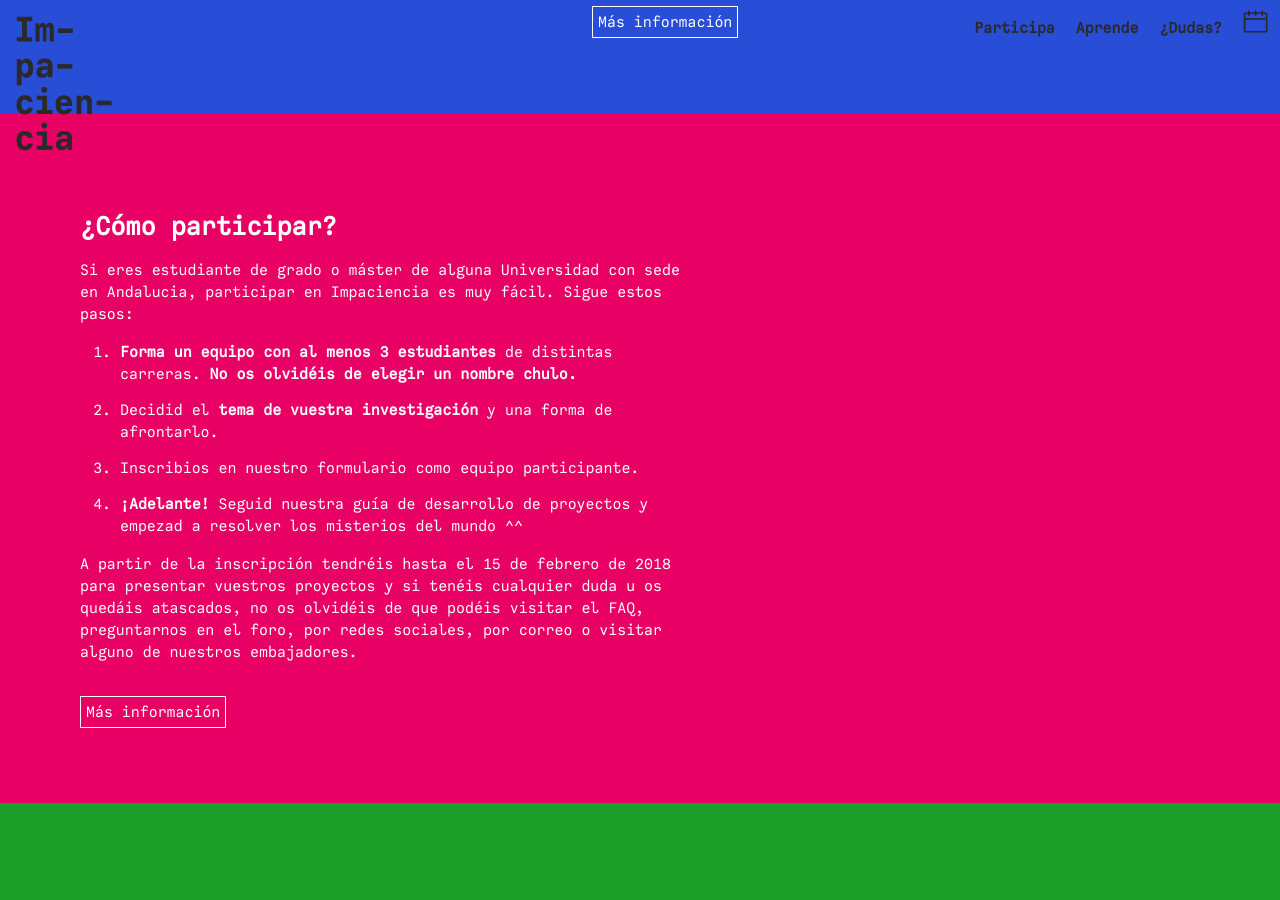
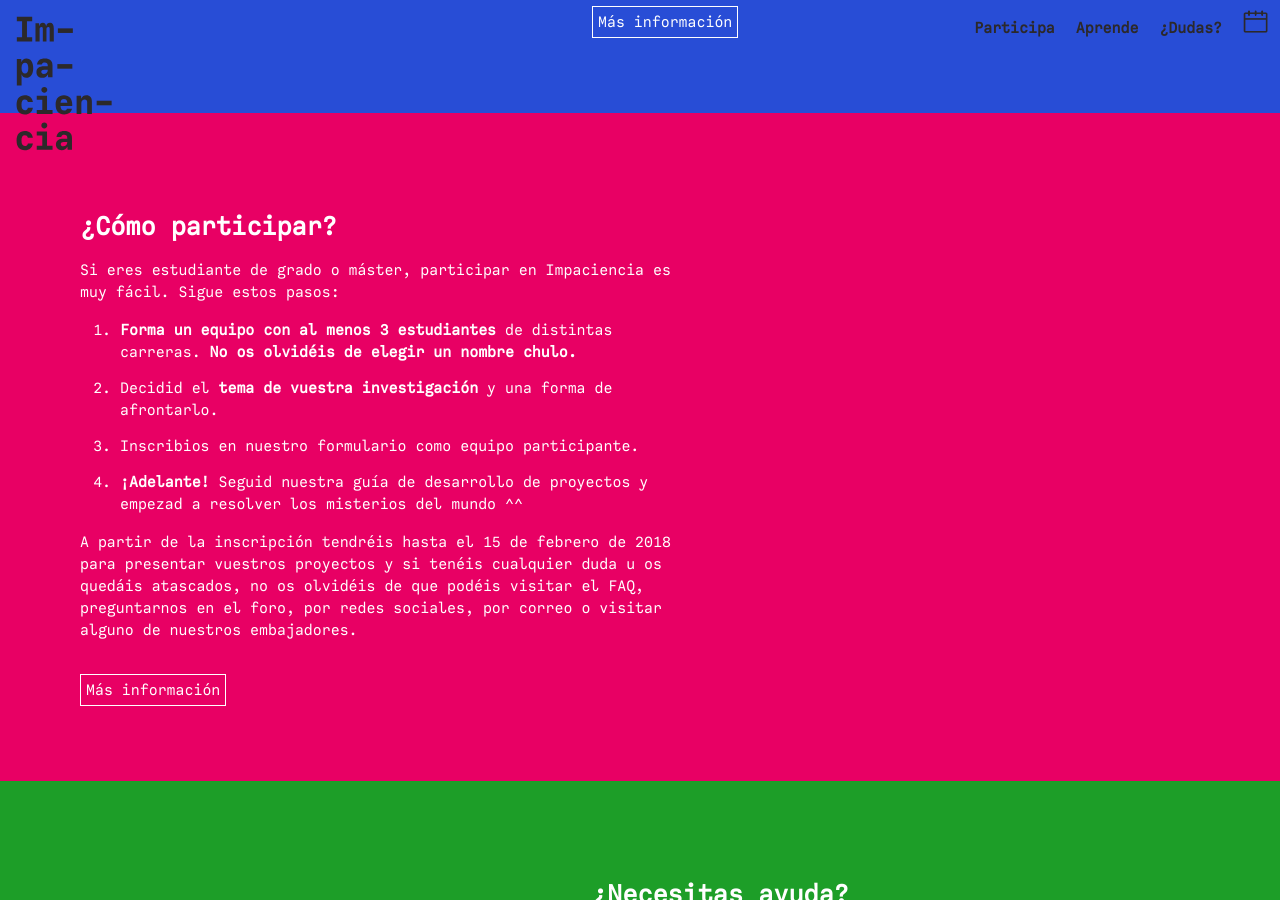
Before and after one commit to Impaciencia/impaciencia.github.io, a Jekyll site: the page built from index.html, in a window 1280 px wide and 900 px high, scrolled down 1347 px. Built offline with Jekyll 4.4.1, drawn with Linux system fonts in a browser that asks for light colours; some web fonts are replaced.

Commit message:
Update index.html

```diff
--- a/index.html
+++ b/index.html
@@ -44,7 +44,7 @@ id: home
 <div class="participa">
 	<div class="texto">
 		<h1> ¿Cómo participar? </h1>
-		<p> Si eres estudiante de grado o máster de alguna Universidad con sede en Andalucia, participar en Impaciencia es muy fácil. Sigue estos pasos:</p>
+		<p> Si eres estudiante de grado o máster, participar en Impaciencia es muy fácil. Sigue estos pasos:</p>
 		<ol>
 			<li><b>Forma un equipo con al menos 3 estudiantes</b> de distintas carreras. <b>No os olvidéis de elegir un nombre chulo.</b></li>
 
```
